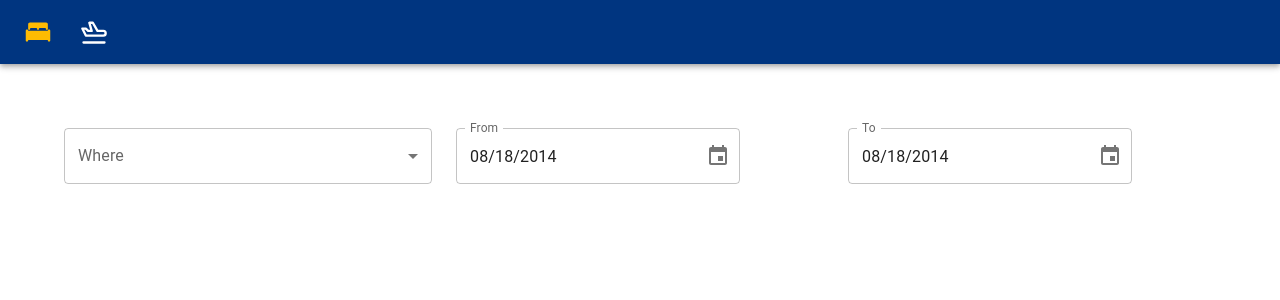
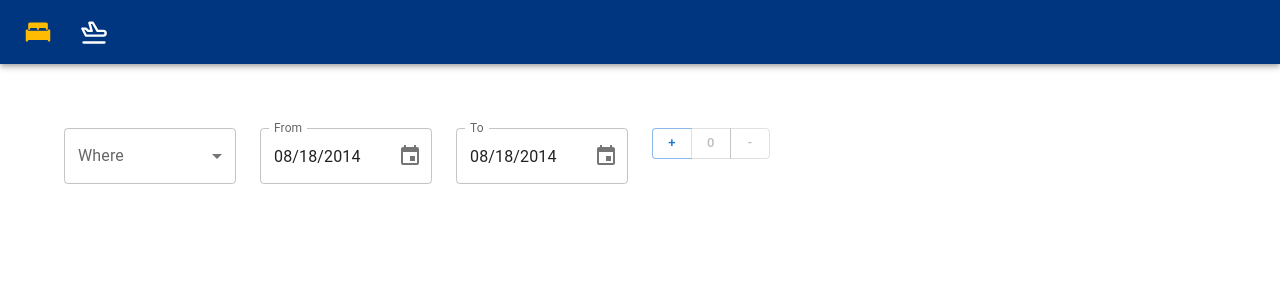
Before and after one commit to ZahraBahmanpour/react-booking, a React (Create React App) app: page /stays in a window 1280 px wide. Shown: the top 300 px of the page. Built offline with nearby package versions, Linux system fonts and the light colour scheme.

Commit message:
add countGroupButton

```diff
--- /dev/null
+++ b/src/components/CountGroupButton.js
@@ -0,0 +1,26 @@
+import { Button, ButtonGroup } from "@mui/material";
+import { useState } from "react";
+
+const CountGroupButton = () => {
+  const [count, setCount] = useState(0);
+
+  const handleIncrement = () => {
+    setCount((prevCount) => prevCount + 1);
+  };
+
+  const handleDecrement = () => {
+    setCount((prevCount) => prevCount - 1);
+  };
+
+  return (
+    <ButtonGroup size="small" aria-label="small outlined button group">
+      <Button onClick={handleIncrement}>+</Button>
+      <Button disabled>{count}</Button>
+      <Button onClick={handleDecrement} disabled={count < 1}>
+        -
+      </Button>
+    </ButtonGroup>
+  );
+};
+
+export default CountGroupButton;
--- a/src/pages/stays/Stays.js
+++ b/src/pages/stays/Stays.js
@@ -1,4 +1,5 @@
 import { Container, Grid } from "@mui/material";
+import CountGroupButton from "../../components/CountGroupButton";
 import DatePicker from "../../components/DatePicker";
 import DropDown from "../../components/DropDown";
 import cities from "../../data/cities";
@@ -7,14 +8,17 @@ const Stays = () => {
   return (
     <Container>
       <Grid container spacing={3} sx={{ marginTop: 5 }}>
-        <Grid item xs={2} sm={4} md={4}>
+        <Grid item xs={2} sm={4} md={2}>
           <DropDown title={"Where"} items={cities} />
         </Grid>
-        <Grid item xs={2} sm={4} md={4}>
+        <Grid item xs={2} sm={4} md={2}>
           <DatePicker title="From" />
         </Grid>
-        <Grid item xs={2} sm={4} md={4}>
+        <Grid item xs={2} sm={4} md={2}>
           <DatePicker title="To" />
+        </Grid>
+        <Grid item xs={2} sm={4} md={2}>
+          <CountGroupButton />
         </Grid>
       </Grid>
     </Container>
```
